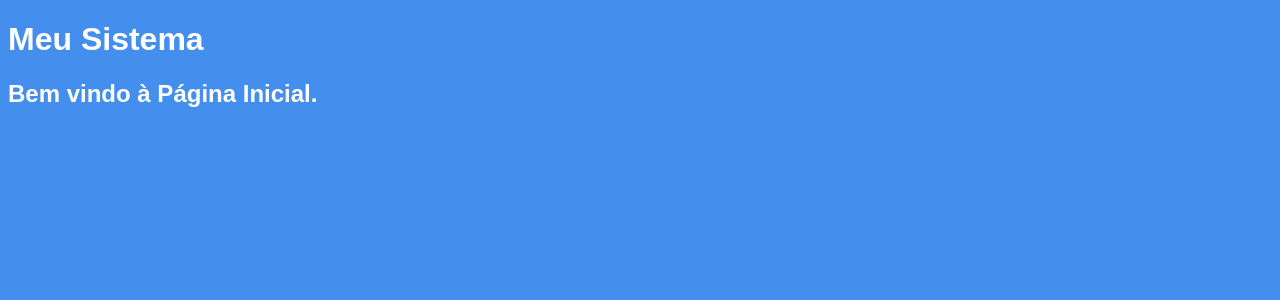
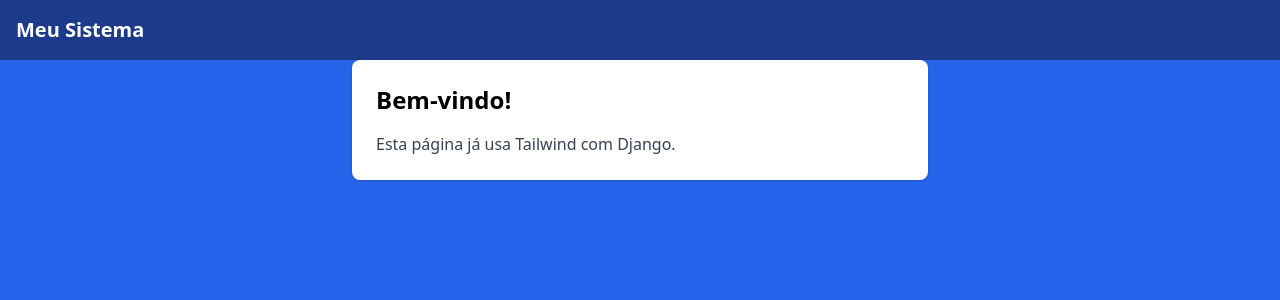
Before and after one commit to rique-cardoso/Django, a Django app: page / in a window 1280 px wide. Shown: the top 300 px of the page. Run offline with Django 5.2, Linux system fonts and the light colour scheme; some libraries are stand-ins or nearby versions.

Commit message:
integrando tailwind

```diff
--- a/projeto002/pages/templates/pages/base.html
+++ b/projeto002/pages/templates/pages/base.html
@@ -5,11 +5,12 @@
     <meta charset="UTF-8">
     <meta name="viewport" content="width=device-width, initial-scale=1.0">
     <title>{% block title %}Meu Site{% endblock %}</title>
-    <link rel="stylesheet" href="{% static 'pages/css/style.css' %}">
+    <!-- <link rel="stylesheet" href="{% static 'pages/css/style.css' %}"> -->
+     <script src="https://cdn.tailwindcss.com"></script>
 </head>
-<body>
-    <header>
-        <h1>Meu Sistema</h1>
+<body class="bg-blue-600">
+    <header class="bg-blue-900 text-white p-4">
+        <h1 class="text-xl font-bold">Meu Sistema</h1>
     </header>
     <main>
         {% block content %}{% endblock %}
--- a/projeto002/pages/templates/pages/home.html
+++ b/projeto002/pages/templates/pages/home.html
@@ -3,5 +3,14 @@
 {% block title %}Home{% endblock %}
 
 {% block content %}
-    <h2>Bem vindo à {{ titulo }}.</h2>
+
+    <div class="max-w-xl mx-auto bg-white p-6 rounded-lg shadow">
+        <h2 class="text-2xl font-bold mb-4">
+            Bem-vindo!
+        </h2>
+        <p class="text-gray-700">
+            Esta página já usa Tailwind com Django.
+        </p>
+    </div>
+
 {% endblock %}
```
